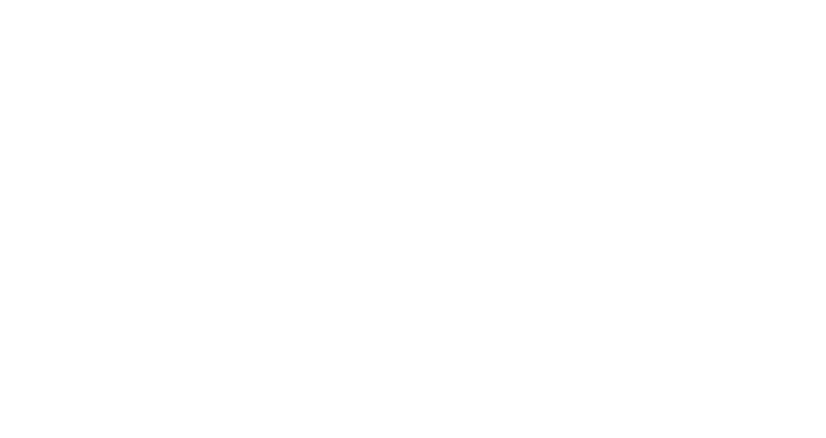
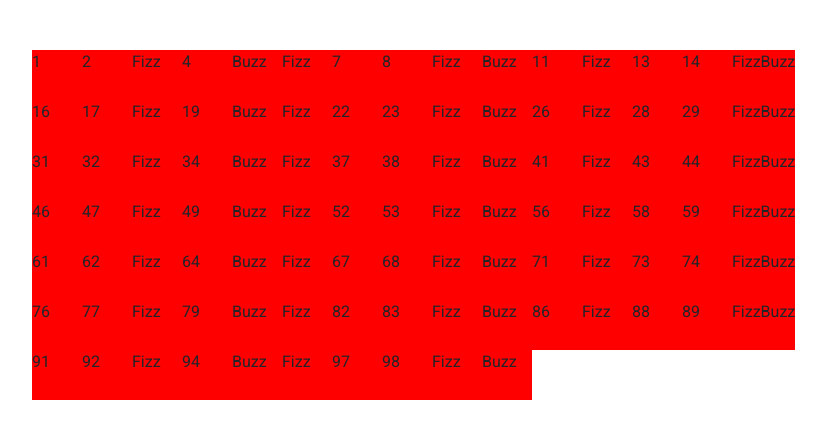
Before and after one commit to Riccardo-Potalivo/js-fizzbuzz, a plain HTML site: page index.html in a window 1280 px wide. Shown: the whole page, without its empty margins (208-1034 px from the left). Drawn offline with nearby package versions, Linux system fonts and the light colour scheme.

Commit message:
bonus-1-done

```diff
--- a/css/style.css
+++ b/css/style.css
@@ -25,3 +25,16 @@ utility
 /***************************************************
 general
 ***************************************************/
+#boxWrapper
+{
+    max-width: 800px;
+    margin: 50px auto;
+    background-color: var(--ms-dark);
+}
+
+.box_number
+{
+    height: 50px;
+    aspect-ratio: 1;
+    background-color: red;
+}
--- a/index.html
+++ b/index.html
@@ -16,6 +16,12 @@
 </head>
 <body>
 
+    <div class="container">
+        <div class="d-flex flex-wrap" id="boxWrapper">
+
+        </div>
+    </div>
+
 
   <!-- javascript -->
   <script src="js/script.js"></script>
--- a/js/script.js
+++ b/js/script.js
@@ -1,21 +1,35 @@
+const containerEl = document.getElementById('boxWrapper');
 
+let boxContent
 
 for(let i = 1; i <= 100; i ++)
 {
+    console.log(i);
     if(i % 3 === 0 && i % 5 === 0)
     {
+        boxContent = 'FizzBuzz'
         console.log('FizzBuzz')
     }
     else if(i % 5 === 0)
     {
+        boxContent = 'Buzz'
         console.log('Buzz')
     }
     else if(i % 3 === 0)
     {
+        boxContent = 'Fizz'
         console.log('Fizz')
     }
     else
     {
+        boxContent = i
         console.log(i)
     }
-}
+
+
+
+    const boxEl = document.createElement('div');
+    boxEl.className = `box_number`;
+    boxEl.innerHTML = boxContent
+    containerEl.append(boxEl)
+};
```
